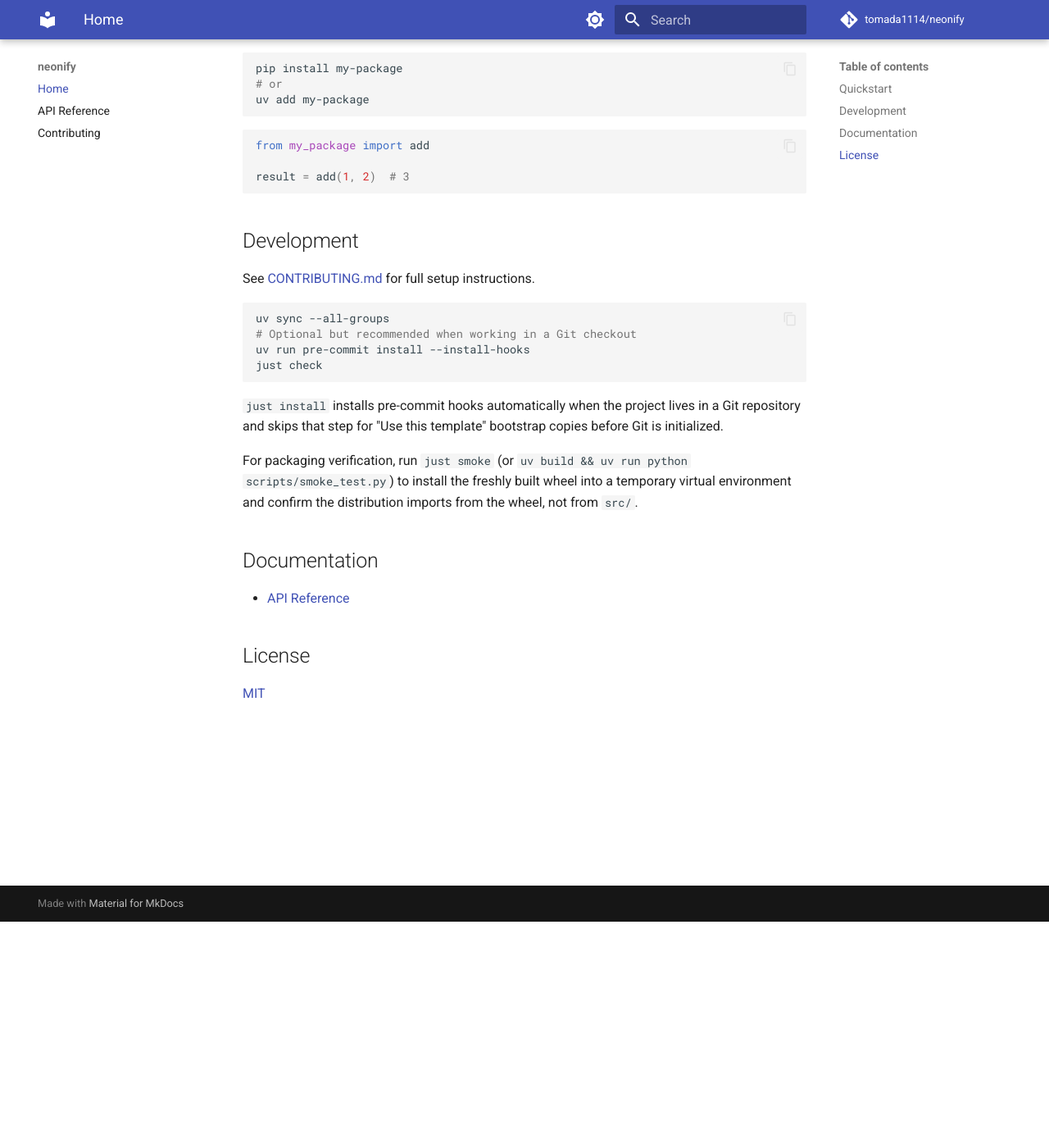
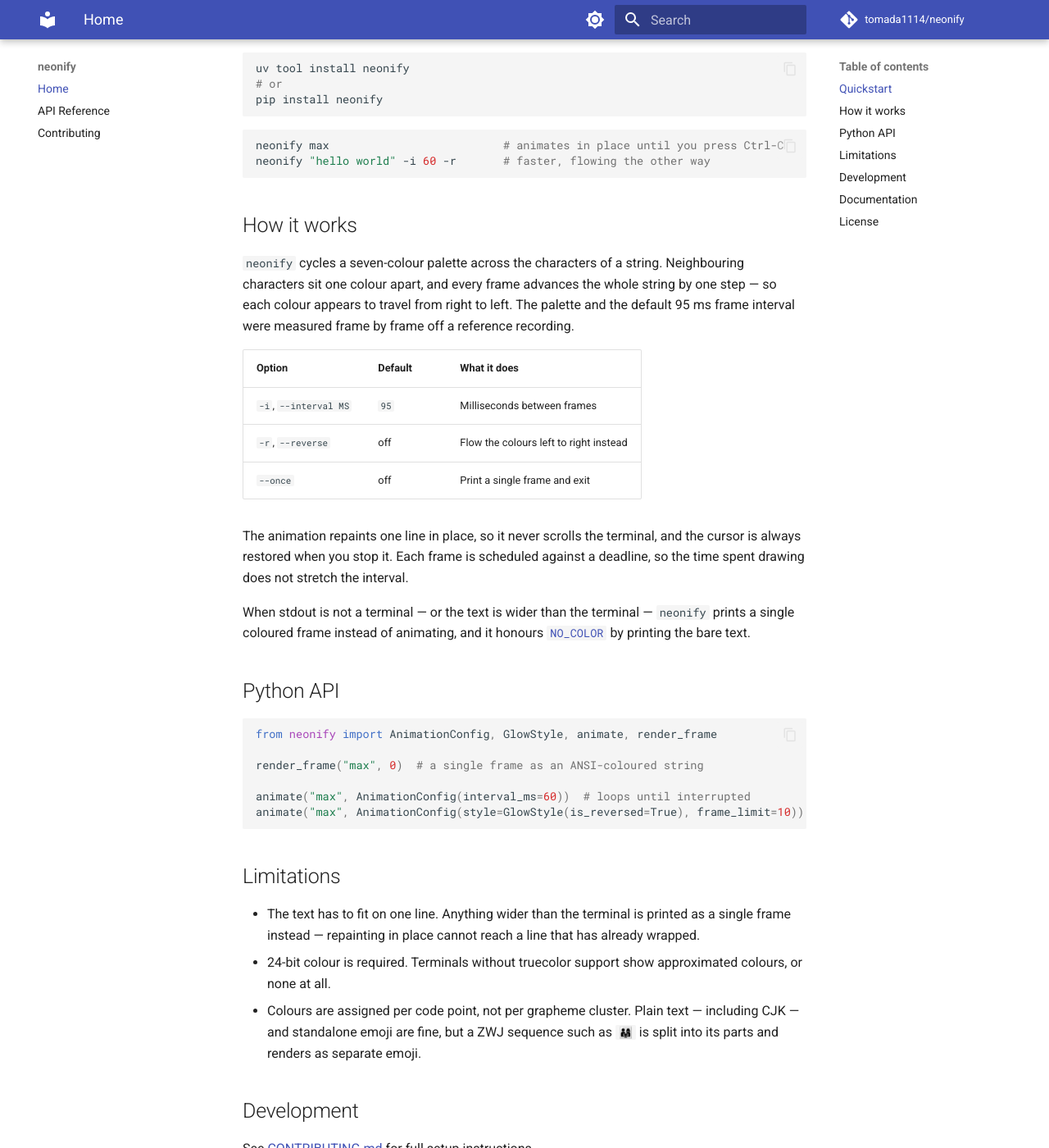
Before and after one commit to tomada1114/neonify, an MkDocs documentation site: the page built from docs/index.md, in a window 1280 px wide and 1400 px high, scrolled down 276 px. Shown: the whole window at 82% size. Built offline with MkDocs 1.6.1 and Material for MkDocs 9.7.7, drawn with Linux system fonts in a browser that asks for light colours; comment, search, counter and statistics services are not loaded; some of the changed text lies outside the part shown.

Commit message:
docs: document the neonify command and its limitations
Claude-Session: https://claude.ai/code/session_01QAMxNPoJDeqDPwQQGu1WF9

````diff
--- a/README.md
+++ b/README.md
@@ -1,29 +1,72 @@
-# my-package
+# neonify
 
-[![CI](https://github.com/your-username/my-package/actions/workflows/ci.yml/badge.svg)](https://github.com/your-username/my-package/actions/workflows/ci.yml)
-[![PyPI](https://img.shields.io/pypi/v/my-package)](https://pypi.org/project/my-package/)
-[![Python](https://img.shields.io/pypi/pyversions/my-package)](https://pypi.org/project/my-package/)
+[![CI](https://github.com/tomada1114/neonify/actions/workflows/ci.yml/badge.svg)](https://github.com/tomada1114/neonify/actions/workflows/ci.yml)
+[![PyPI](https://img.shields.io/pypi/v/neonify)](https://pypi.org/project/neonify/)
+[![Python](https://img.shields.io/pypi/pyversions/neonify)](https://pypi.org/project/neonify/)
 [![License: MIT](https://img.shields.io/badge/license-MIT-blue.svg)](LICENSE)
 
-A short description of what this library does.
+Make any string glow with a flowing rainbow in your terminal.
 
 ## Quickstart
 
 ```bash
-pip install my-package
+uv tool install neonify
 # or
-uv add my-package
+pip install neonify
 ```
 
+```bash
+neonify max                          # animates in place until you press Ctrl-C
+neonify "hello world" -i 60 -r       # faster, flowing the other way
+```
+
+## How it works
+
+`neonify` cycles a seven-colour palette across the characters of a string.
+Neighbouring characters sit one colour apart, and every frame advances the whole
+string by one step — so each colour appears to travel from right to left. The
+palette and the default 95 ms frame interval were measured frame by frame off a
+reference recording.
+
+| Option | Default | What it does |
+| --- | --- | --- |
+| `-i`, `--interval MS` | `95` | Milliseconds between frames |
+| `-r`, `--reverse` | off | Flow the colours left to right instead |
+| `--once` | off | Print a single frame and exit |
+
+The animation repaints one line in place, so it never scrolls the terminal, and
+the cursor is always restored when you stop it. Each frame is scheduled against
+a deadline, so the time spent drawing does not stretch the interval.
+
+When stdout is not a terminal — or the text is wider than the terminal —
+`neonify` prints a single coloured frame instead of animating, and it honours
+[`NO_COLOR`](https://no-color.org/) by printing the bare text.
+
+## Python API
+
 ```python
-from my_package import add
+from neonify import AnimationConfig, GlowStyle, animate, render_frame
 
-result = add(1, 2)  # 3
+render_frame("max", 0)  # a single frame as an ANSI-coloured string
+
+animate("max", AnimationConfig(interval_ms=60))  # loops until interrupted
+animate("max", AnimationConfig(style=GlowStyle(is_reversed=True), frame_limit=10))
 ```
+
+## Limitations
+
+- The text has to fit on one line. Anything wider than the terminal is printed
+  as a single frame instead — repainting in place cannot reach a line that has
+  already wrapped.
+- 24-bit colour is required. Terminals without truecolor support show
+  approximated colours, or none at all.
+- Colours are assigned per code point, not per grapheme cluster. Plain text —
+  including CJK — and standalone emoji are fine, but a ZWJ sequence such as
+  `👨‍👩‍👧` is split into its parts and renders as separate emoji.
 
 ## Development
 
-See [CONTRIBUTING.md](https://github.com/your-username/my-package/blob/main/CONTRIBUTING.md)
+See [CONTRIBUTING.md](https://github.com/tomada1114/neonify/blob/main/CONTRIBUTING.md)
 for full setup instructions.
 
 ```bash
@@ -43,7 +86,7 @@ confirm the distribution imports from the wheel, not from `src/`.
 
 ## Documentation
 
-- [API Reference](https://your-username.github.io/my-package/reference/)
+- [API Reference](https://tomada1114.github.io/neonify/reference/)
 
 ## License
 
````
Also changed, not shown: AGENTS.md (+17 -6 lines), CHANGELOG.md (+7 -144 lines).
